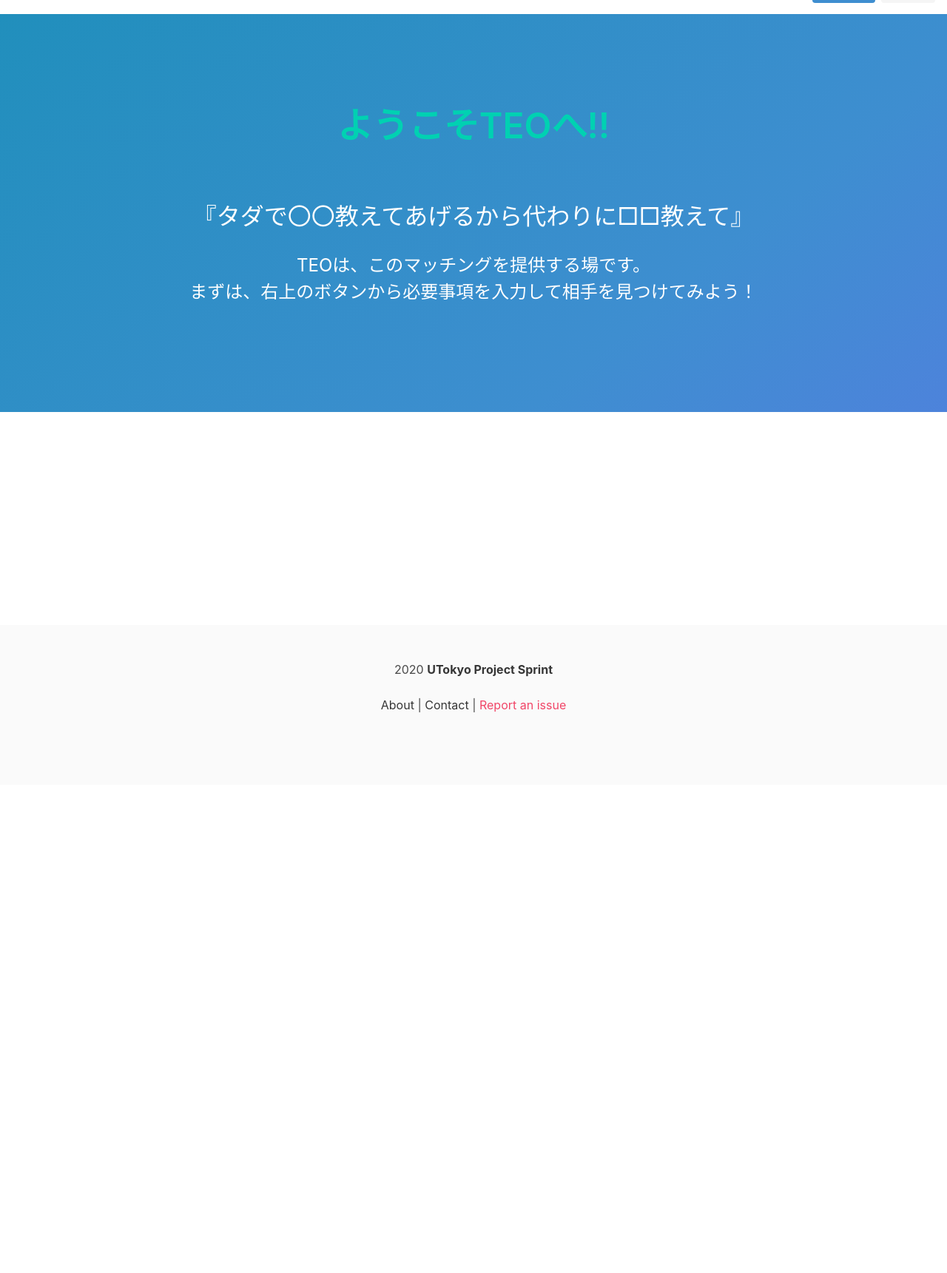
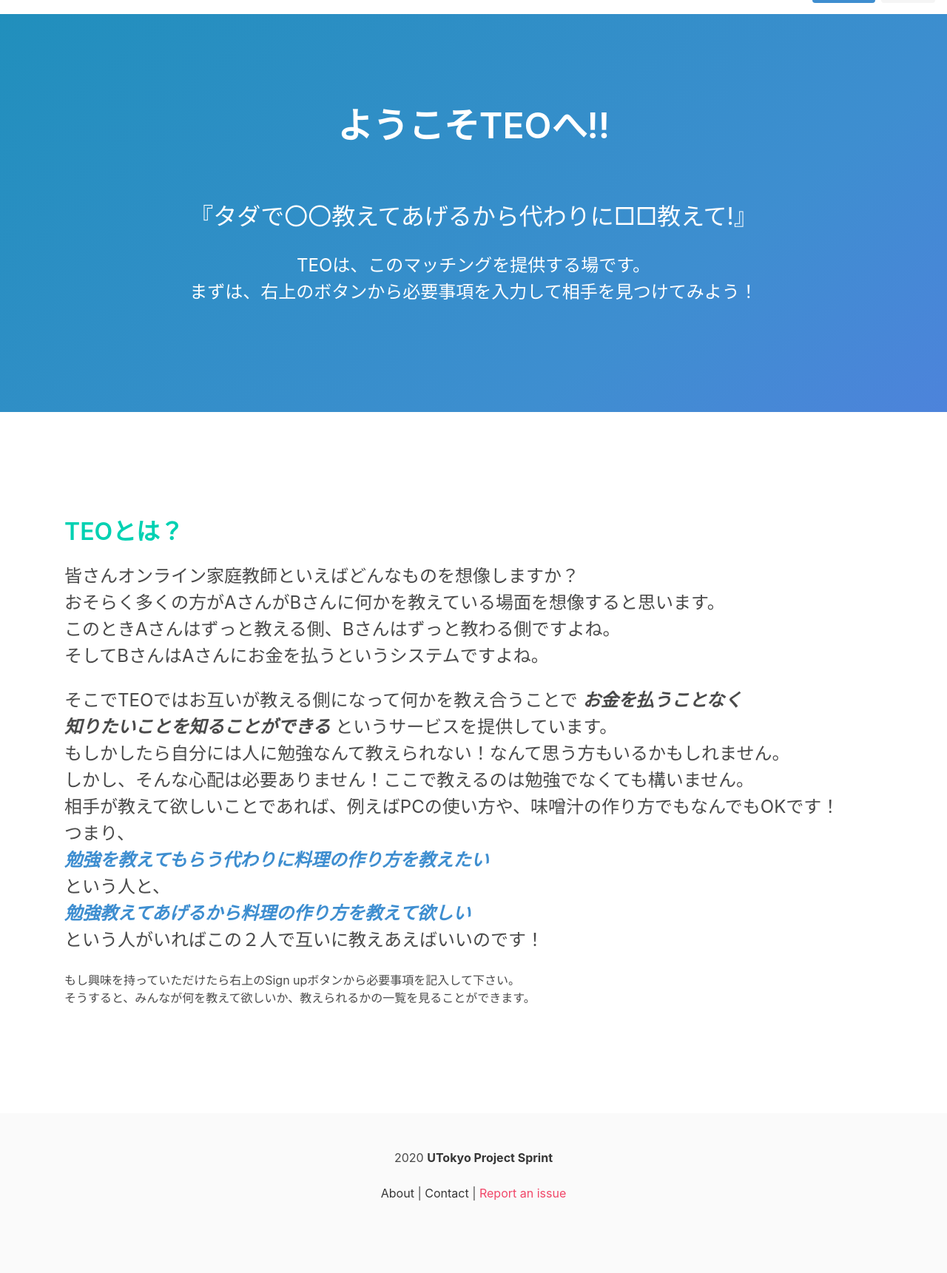
Before and after one commit to holeguma/Teo, a Django app: page / in a window 1280 px wide. Shown: the part 51-1772 px from the top of the page at 74% size. Before the commit the page ends 1014 px from the top, so only its background shows below. Run offline with Django 3.2, Linux system fonts and the light colour scheme; some libraries are stand-ins or nearby versions.

Commit message:
Update top.html

```diff
--- a/cms/templates/cms/top.html
+++ b/cms/templates/cms/top.html
@@ -8,12 +8,12 @@
     <div class="hero-body">
         <div class="container">
             <div class="has-text-centered">
-            <h1 class="title is-size-1 has-text-primary">ようこそTEOへ!!</h1>
+            <h1 class="title is-size-1 ">ようこそTEOへ!!</h1>
             <br>
             <br>
 
             <p class="is-size-3">
-                『タダで〇〇教えてあげるから代わりに□□教えて』<br>
+                『タダで〇〇教えてあげるから代わりに□□教えて!』<br>
             </p>
             <br>
             <p class ="is-size-4">
@@ -31,10 +31,41 @@
 {% block content %}
 <section class="section is-medium">
     <div class="container">
-        <div class="has-text-centered">
+        <div class="has-text-left">
+            <h1 class="title  has-text-primary">TEOとは？</h1>
             <p class="is-size-4">
+                皆さんオンライン家庭教師といえばどんなものを想像しますか？<br>
+                おそらく多くの方がAさんがBさんに何かを教えている場面を想像すると思います。<br>
+                このときAさんはずっと教える側、Bさんはずっと教わる側ですよね。<br>
+                そしてBさんはAさんにお金を払うというシステムですよね。
+            </p>
+            <br>
+            <p class="is-size-4">
+                そこでTEOではお互いが教える側になって何かを教え合うことで
+                <em class="has-text-weight-bold">お金を払うことなく <br>知りたいことを知ることができる</em>
+                   というサービスを提供しています。<br>
+                もしかしたら自分には人に勉強なんて教えられない！なんて思う方もいるかもしれません。<br>
+                しかし、そんな心配は必要ありません！ここで教えるのは勉強でなくても構いません。<br>
+                相手が教えて欲しいことであれば、例えばPCの使い方や、味噌汁の作り方でもなんでもOKです！<br>
+                つまり、<br>
+                <em class="has-text-weight-semibold has-text-info">
+                勉強を教えてもらう代わりに料理の作り方を教えたい
+            </em>
+            <br>
+            という人と、<br>
+            <em class="has-text-weight-semibold has-text-info">
+                勉強教えてあげるから料理の作り方を教えて欲しい
+            </em>
+            <br>
+            という人がいればこの２人で互いに教えあえばいいのです！
+        </p>
+        <br>
+        もし興味を持っていただけたら右上のSign upボタンから必要事項を記入して下さい。<br>
+        そうすると、みんなが何を教えて欲しいか、教えられるかの一覧を見ることができます。
 
-            </p>
+
+
+
         </div>
     </div>
 </section>
```
